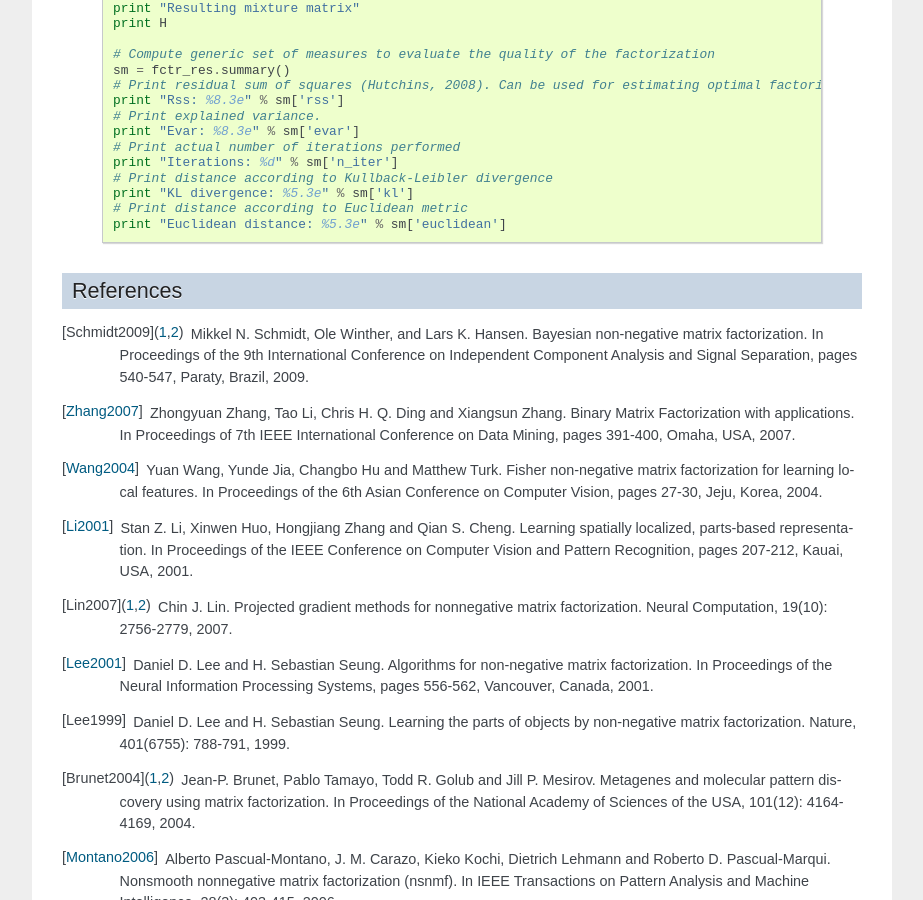
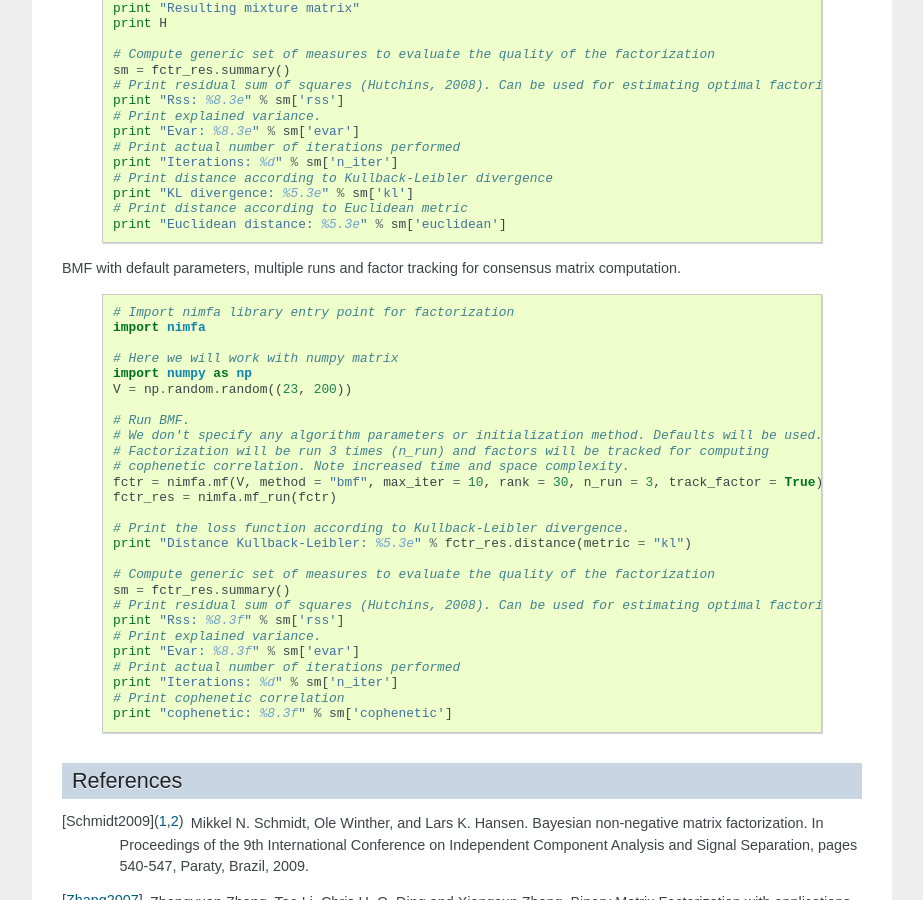
Before and after one commit to mims-harvard/nimfa, a Sphinx documentation site: the page built from docs/source/index.rst, in a window 1280 px wide and 900 px high, scrolled down 6195 px. Shown: the whole window, without its empty margins (198-1121 px from the left). Built offline with Sphinx 7.4.7, drawn with Linux system fonts in a browser that asks for light colours.

Commit message:
cophenetic correlation example

```diff
--- a/docs/source/code/usage.py
+++ b/docs/source/code/usage.py
@@ -228,3 +228,37 @@ print 'Rss: %5.4f' % fctr_res.fit.rss()
 print 'Evar: %5.4f' % fctr_res.fit.evar()
 print 'K-L divergence: %5.4f' % fctr_res.distance(metric = 'kl')
 print 'Sparseness, W: %5.4f, H: %5.4f' % fctr_res.fit.sparseness()
+
+
+####
+# Example 5
+####
+
+
+# Import nimfa library entry point for factorization
+import nimfa
+
+# Here we will work with numpy matrix
+import numpy as np
+V = np.random.random((23, 200))
+
+# Run BMF.
+# We don't specify any algorithm parameters or initialization method. Defaults will be used.
+# Factorization will be run 3 times (n_run) and factors will be tracked for computing
+# cophenetic correlation. Note increased time and space complexity.
+fctr = nimfa.mf(V, method = "bmf", max_iter = 10, rank = 30, n_run = 3, track_factor = True)
+fctr_res = nimfa.mf_run(fctr)
+
+# Print the loss function according to Kullback-Leibler divergence.
+print "Distance Kullback-Leibler: %5.3e" % fctr_res.distance(metric = "kl")
+
+# Compute generic set of measures to evaluate the quality of the factorization
+sm = fctr_res.summary()
+# Print residual sum of squares (Hutchins, 2008). Can be used for estimating optimal factorization rank.
+print "Rss: %8.3f" % sm['rss']
+# Print explained variance.
+print "Evar: %8.3f" % sm['evar']
+# Print actual number of iterations performed
+print "Iterations: %d" % sm['n_iter']
+# Print cophenetic correlation
+print "cophenetic: %8.3f" % sm['cophenetic']
--- a/docs/source/index.rst
+++ b/docs/source/index.rst
@@ -183,6 +183,12 @@ ICM with Random C initialization and passed callback initialization function.
    		:lines: 163-212
 
 
+BMF with default parameters, multiple runs and factor tracking for consensus matrix computation.
+
+   	.. literalinclude:: /code/usage.py
+   		:lines: 238-264
+
+
 ##########
 References
 ##########
```
